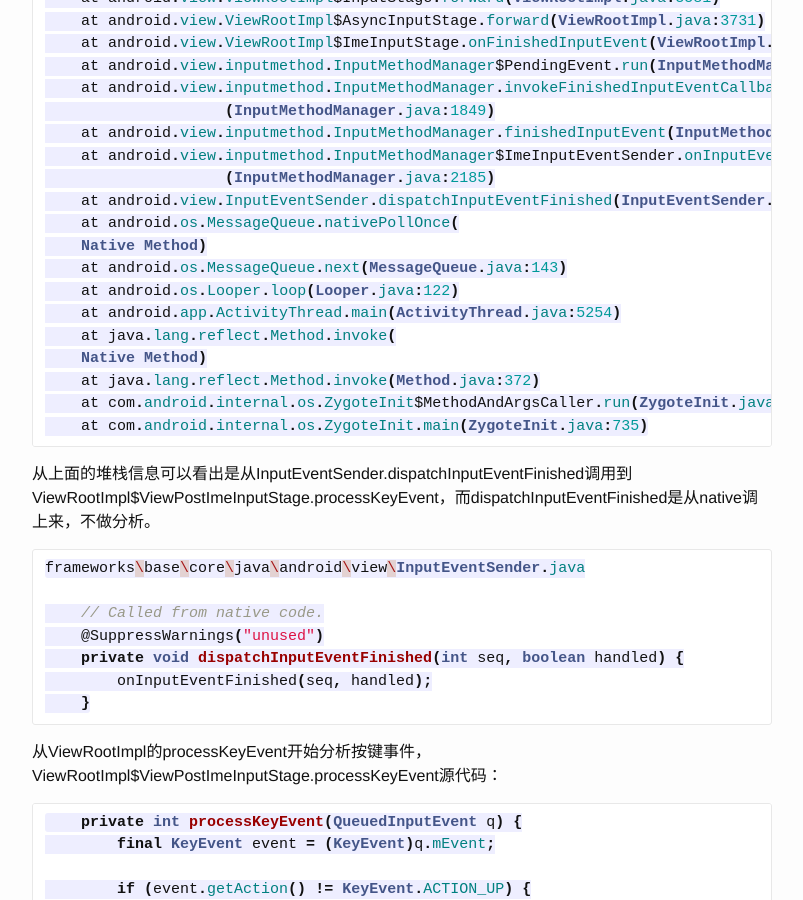
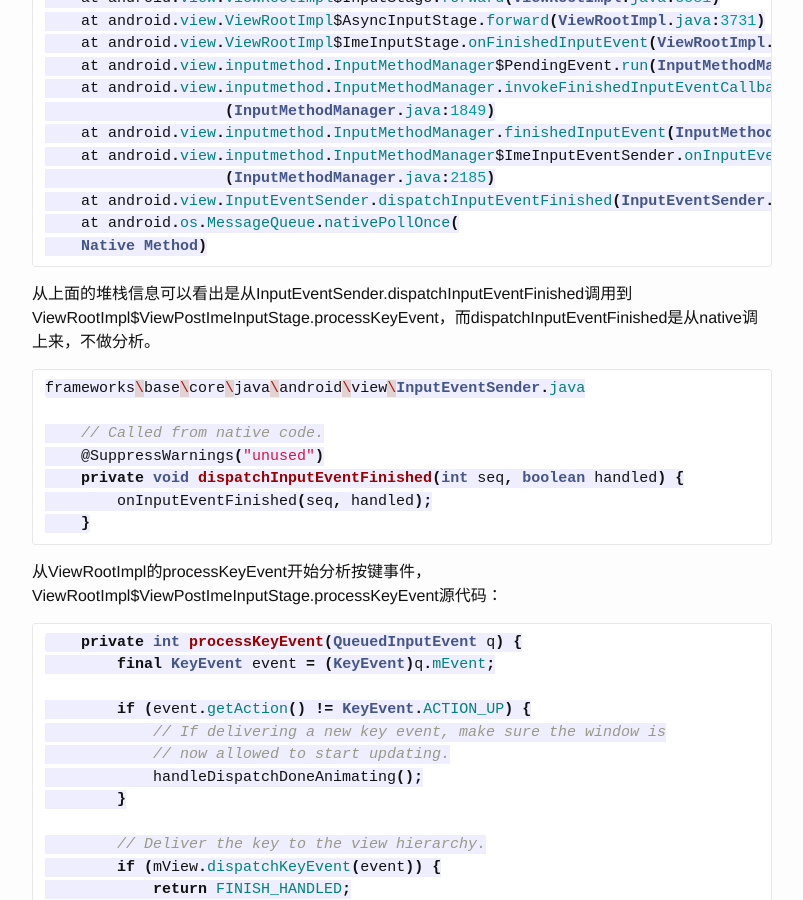
Before and after one commit to eagle-S/eagle-S.github.io, a Jekyll site: the page built from _posts/2017-09-30-View-KeyEvent.md, in a window 1280 px wide and 900 px high, scrolled down 627 px. Shown: the whole window, without its empty margins (238-1041 px from the left). Built offline with Jekyll 4.4.1, drawn with Linux system fonts in a browser that asks for light colours; some of the changed text lies outside the part shown.

````diff
--- a/_posts/2017-09-30-View-KeyEvent.md
+++ b/_posts/2017-09-30-View-KeyEvent.md
@@ -38,14 +38,6 @@ android.view.ViewRootImpl$ViewPostImeInputStage.processKeyEvent(ViewRootImpl.jav
     at android.view.InputEventSender.dispatchInputEventFinished(InputEventSender.java:141)
     at android.os.MessageQueue.nativePollOnce(
     Native Method)
-    at android.os.MessageQueue.next(MessageQueue.java:143)
-    at android.os.Looper.loop(Looper.java:122)
-    at android.app.ActivityThread.main(ActivityThread.java:5254)
-    at java.lang.reflect.Method.invoke(
-    Native Method)
-    at java.lang.reflect.Method.invoke(Method.java:372)
-    at com.android.internal.os.ZygoteInit$MethodAndArgsCaller.run(ZygoteInit.java:940)
-    at com.android.internal.os.ZygoteInit.main(ZygoteInit.java:735)
 ```
  从上面的堆栈信息可以看出是从InputEventSender.dispatchInputEventFinished调用到ViewRootImpl$ViewPostImeInputStage.processKeyEvent，而dispatchInputEventFinished是从native调上来，不做分析。
 ``` java
@@ -951,7 +949,7 @@ void offsetRectBetweenParentAndChild(View descendant, Rect rect,
         return closest;
     }
 ```
-![image](https://docs.google.com/drawings/d/e/2PACX-1vQv47tLffefg18IZGsnfgMgb3Gy6jKRxS_eRhjUr_PkTdCKxNJK3ZNVpfxOYcUdZGE8ZCma8Ft6XKtF/pub?w=960&h=720)
+![image](https://github.com/eagle-S/eagle-S.github.io/blob/master/images/view-keyevent/findNextFocusInAbsoluteDirection_FOCUS_LEFT.jpg)
 
 
 先获取最佳子View的矩形区域mBestCandidateRect。mBestCandidateRect是无效区域最接近focusedRect的矩形。然后遍历focusables列表，根据算法找到最佳的子view。
````
Also changed, not shown: other parts of _posts/2017-09-30-View-KeyEvent.md (+9 -3 lines).
